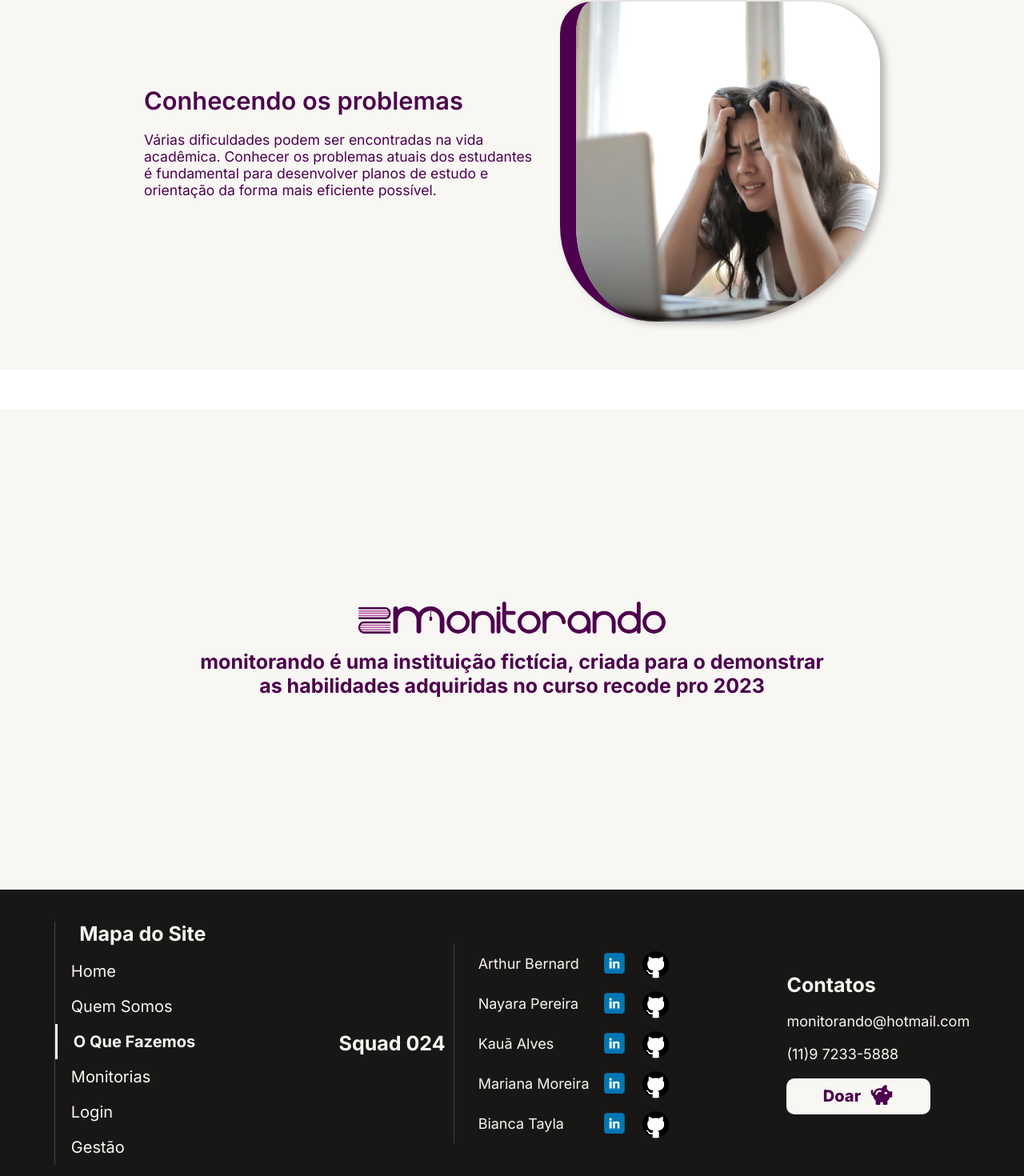
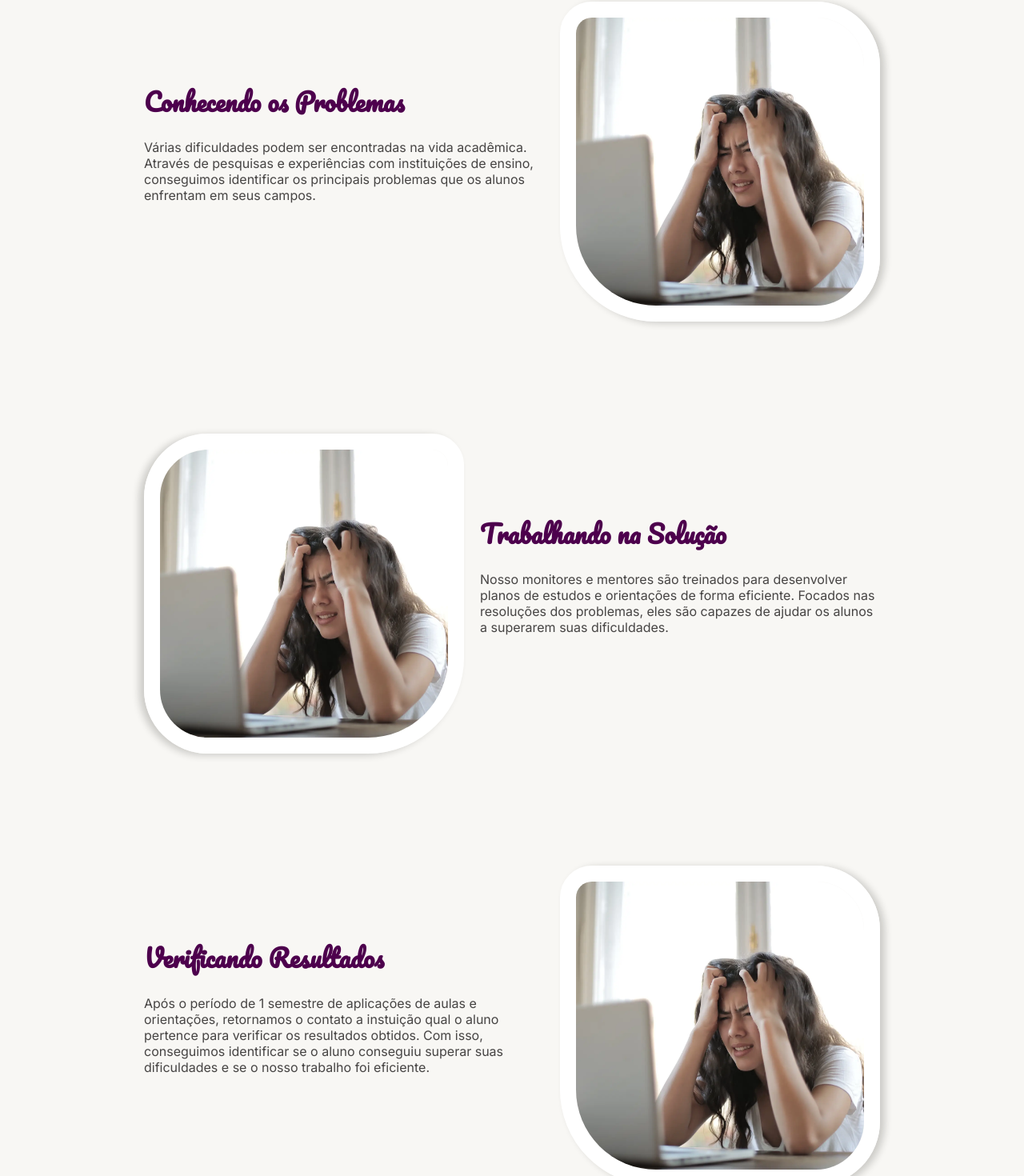
Before and after one commit to Squad024-2023/monitorando-frontend, a Next.js app: page /o-que-fazemos in a window 1280 px wide. Shown: the part 1466-2936 px from the top of the page at 80% size. Built offline with nearby package versions, Linux system fonts and the light colour scheme.

Commit message:
Feature: sessão 2 concluída

```diff
--- a/app/o-que-fazemos/o-que-fazemos.module.css
+++ b/app/o-que-fazemos/o-que-fazemos.module.css
@@ -184,14 +184,14 @@
 .textoComo h2 {
   color: rgb(var(--rosa-escuro-rgb));
   font-size: calc(1.8rem + 1vw);
-  font-weight: 600;
+  font-family: var(--font-pacifico);
 }
 
 .textoComo h5 {
   font-weight: 400;
   max-width: 50rem;
-  font-size: calc(1.5rem + .2vw);
-  color: rgb(var(--rosa-escuro-rgb));
+  font-size: 1.6rem;
+  color: rgba(var(--cinza-escuro-rgb), 0.8);
 }
 
 .imagemTextoComo1 {
@@ -202,9 +202,22 @@
   height: 40rem;
   object-fit: cover;
   object-position: fixed;
-  border-radius: 10% 20% 50% 30%;
-  border-left: 2rem solid rgb(var(--rosa-escuro-rgb));
-  box-shadow: .6rem .2rem 1rem rgba(var(--cinza-escuro-rgb), 0.3);
+  border-radius: 10% 20% 20% 30%;
+  border: 2rem solid white;
+  box-shadow: .6rem .2rem 1rem rgba(var(--cinza-escuro-rgb), 0.2);
+}
+
+.imagemTextoComo2 {
+  position: relative;
+  display: flex;
+  width: 100%;
+  max-width: 40rem;
+  height: 40rem;
+  object-fit: cover;
+  object-position: fixed;
+  border-radius: 20% 10% 30% 20%;
+  border: 2rem solid white;
+  box-shadow: -.6rem .2rem 1rem rgba(var(--cinza-escuro-rgb), 0.2);
 }
 
 
--- a/app/o-que-fazemos/page.tsx
+++ b/app/o-que-fazemos/page.tsx
@@ -47,9 +47,8 @@ export default function OqueFazemos() {
 
           <div className={styles.comoContainer}>
             <div className={styles.textoComo}>
-              <h2>Conhecendo os problemas</h2>
-              <h5>Várias dificuldades podem ser encontradas na vida acadêmica. Conhecer os problemas atuais dos estudantes é fundamental para desenvolver
-                planos de estudo e orientação da forma mais eficiente possível.
+              <h2>Conhecendo os Problemas</h2>
+              <h5>Várias dificuldades podem ser encontradas na vida acadêmica. Através de pesquisas e experiências com instituições de ensino, conseguimos identificar os principais problemas que os alunos enfrentam em seus campos.
               </h5>
             </div>
             <Image
@@ -63,6 +62,46 @@ export default function OqueFazemos() {
           </div>
 
 
+          <div className={styles.comoContainer}>
+            <Image
+              className={styles.imagemTextoComo2}
+              src={problems}
+              priority
+              quality={100}
+              placeholder='blur'
+              alt='Imagem de estudante com notebook'
+            />
+            <div className={styles.textoComo}>
+              <h2>Trabalhando na Solução</h2>
+              <h5>Nosso monitores e mentores são treinados para desenvolver planos de estudos e orientações de forma eficiente. Focados nas resoluções dos problemas, eles são capazes de ajudar os alunos a superarem suas dificuldades.
+              </h5>
+            </div>
+          </div>
+
+
+          <div className={styles.comoContainer}>
+            <div className={styles.textoComo}>
+              <h2>Verificando Resultados</h2>
+              <h5>Após o período de 1 semestre de aplicações de aulas e orientações, retornamos o contato a instuição qual o aluno pertence para verificar os resultados obtidos. Com isso, conseguimos identificar se o aluno conseguiu superar suas dificuldades e se o nosso trabalho foi eficiente.
+              </h5>
+            </div>
+            <Image
+              className={styles.imagemTextoComo1}
+              src={problems}
+              priority
+              quality={100}
+              placeholder='blur'
+              alt='Imagem de estudante com notebook'
+            />
+          </div>
+
+          <div className={styles.textoTela2}>
+            <h1>Repetir e Melhorar</h1>
+            <h5>A medida que mais alunos e mais ciclos se iniciam, repetimos o processo de identificação de problemas e soluções, sempre buscando melhorar a qualidade do nosso trabalho e a eficiência das nossas aulas e orientações.
+            </h5>
+          </div>
+
+
 
         </div>
       </section>
```
